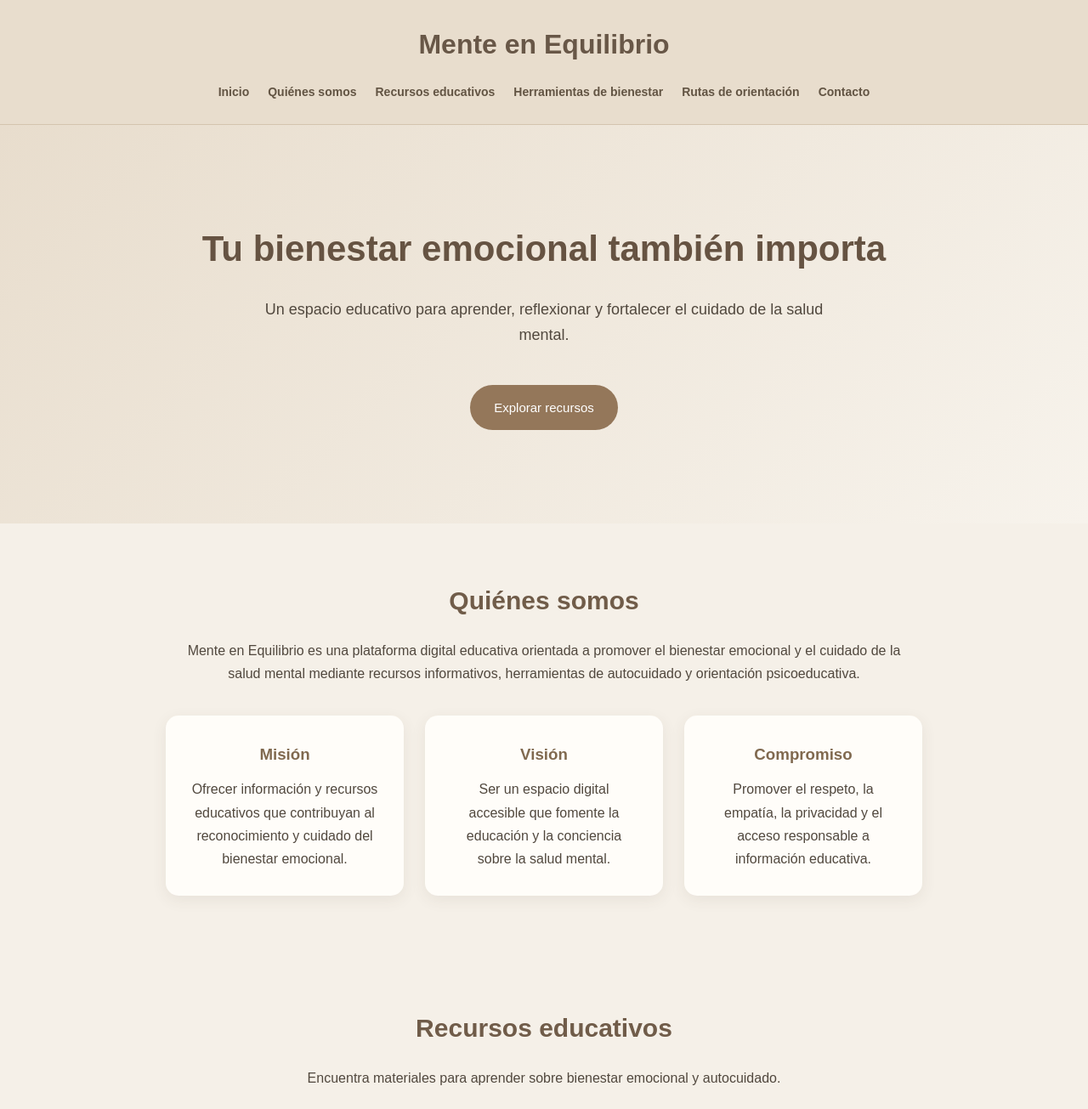
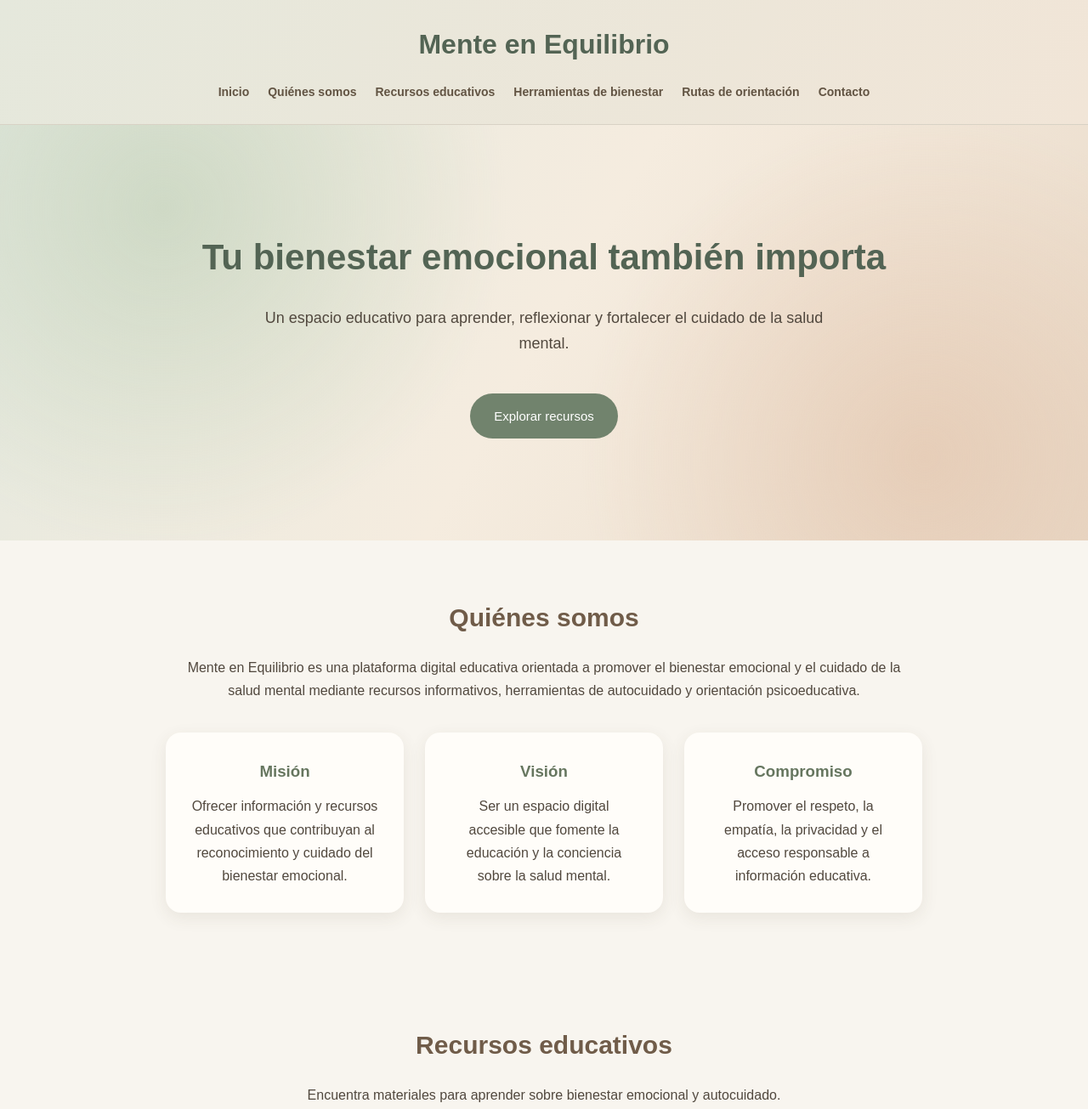
Before and after one commit to leonardotorresm793-pixel/mente-en-equilibrio, a plain HTML site: page index.html in a window 1280 px wide. Shown: the top 1305 px of the page at 85% size. Drawn offline with Linux system fonts and the light colour scheme.

Commit message:
Update styles.css

```diff
--- a/styles.css
+++ b/styles.css
@@ -1,4 +1,5 @@
 
+/* CONFIGURACIÓN GENERAL */
 * {
   margin: 0;
   padding: 0;
@@ -8,24 +9,26 @@
 
 body {
   font-family: Arial, sans-serif;
-  background: #f5f0e8;
+  background: #f8f5ef;
   color: #51483e;
   line-height: 1.7;
 }
 
+/* ENCABEZADO */
 header {
-  background: #e8ddcd;
+  background: linear-gradient(120deg, #e5e8dc, #f1e5d7);
   padding: 25px 5%;
   text-align: center;
-  border-bottom: 1px solid #d4c4ae;
+  border-bottom: 1px solid #d8d2c5;
 }
 
 header h1 {
-  color: #685747;
+  color: #536454;
   font-size: 32px;
   margin-bottom: 18px;
 }
 
+/* MENÚ DE NAVEGACIÓN */
 nav {
   display: flex;
   justify-content: center;
@@ -38,25 +41,31 @@ nav a {
   text-decoration: none;
   font-weight: bold;
   font-size: 14px;
+  transition: color 0.3s ease;
 }
 
 nav a:hover {
-  color: #a47d58;
+  color: #a47759;
 }
 
+/* SECCIONES */
 section {
   padding: 65px 10%;
   text-align: center;
 }
 
+/* PORTADA PRINCIPAL */
 .hero {
-  background: linear-gradient(135deg, #e8ddcd, #f7f3ec);
-  padding: 110px 10%;
+  background:
+    radial-gradient(circle at 15% 20%, rgba(185, 204, 177, 0.55), transparent 35%),
+    radial-gradient(circle at 85% 80%, rgba(224, 190, 164, 0.55), transparent 35%),
+    linear-gradient(120deg, #e4e9df, #f5ecdf, #eadbca);
+  padding: 120px 10%;
 }
 
 .hero h2 {
   font-size: 42px;
-  color: #665342;
+  color: #536454;
   margin-bottom: 20px;
 }
 
@@ -66,6 +75,7 @@ section {
   font-size: 18px;
 }
 
+/* TÍTULOS */
 h2 {
   color: #705c49;
   font-size: 30px;
@@ -77,6 +87,7 @@ section > p {
   margin: 0 auto 20px;
 }
 
+/* TARJETAS */
 .tarjetas {
   display: flex;
   justify-content: center;
@@ -88,13 +99,19 @@ section > p {
 article {
   background: #fffdf9;
   padding: 30px;
-  border-radius: 15px;
+  border-radius: 18px;
   width: 280px;
-  box-shadow: 0 5px 18px rgba(80, 65, 45, 0.08);
+  box-shadow: 0 6px 20px rgba(80, 65, 45, 0.09);
+  transition: transform 0.3s ease, box-shadow 0.3s ease;
+}
+
+article:hover {
+  transform: translateY(-6px);
+  box-shadow: 0 10px 25px rgba(80, 65, 45, 0.14);
 }
 
 article h3 {
-  color: #80694f;
+  color: #66765f;
   margin-bottom: 12px;
 }
 
@@ -105,9 +122,10 @@ article a {
   font-weight: bold;
 }
 
+/* BOTONES */
 .boton {
   display: inline-block;
-  background: #94775a;
+  background: #71836d;
   color: white;
   border: none;
   padding: 14px 28px;
@@ -116,29 +134,35 @@ article a {
   cursor: pointer;
   font-size: 15px;
   margin-top: 15px;
+  transition: background 0.3s ease, transform 0.3s ease;
 }
 
 .boton:hover {
-  background: #70583f;
+  background: #566b53;
+  transform: translateY(-2px);
 }
 
+/* MENSAJES */
 #mensaje {
   margin-top: 20px;
   font-weight: bold;
-  color: #80694f;
+  color: #66765f;
 }
 
+/* CONTACTO */
 #contacto {
-  background: #e8ddcd;
+  background: linear-gradient(120deg, #e8e4d9, #f0e3d5);
 }
 
+/* PIE DE PÁGINA */
 footer {
-  background: #665747;
+  background: #536454;
   color: white;
   text-align: center;
   padding: 25px;
 }
 
+/* DISEÑO PARA CELULARES */
 @media (max-width: 700px) {
   header h1 {
     font-size: 25px;
@@ -150,6 +174,10 @@ footer {
 
   nav a {
     font-size: 13px;
+  }
+
+  .hero {
+    padding: 80px 6%;
   }
 
   .hero h2 {
```
